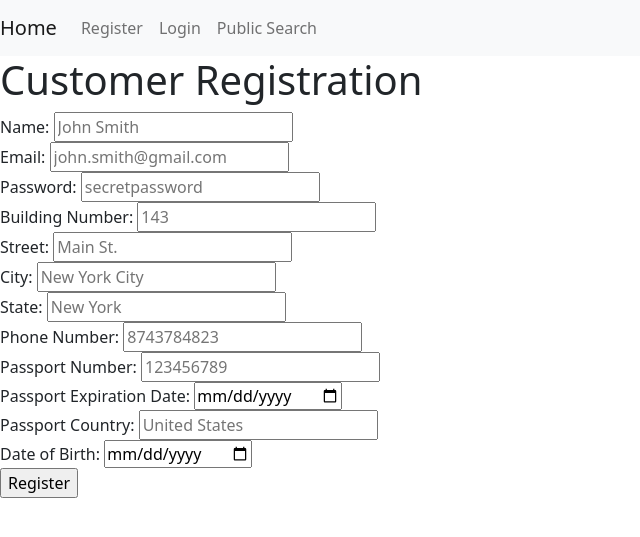
After one commit to wyang737/AirTicketSystem, a Flask app: template templates/registercustomer.html in a window 1280 px wide. The commit adds this page. Shown: the top 537 px of the page, without its empty margins (0-640 px from the left). Run offline with Flask 2, Linux system fonts and the light colour scheme; the template is opened without the code that fills it, so the values that code supplies are empty; some libraries are stand-ins or nearby versions.

Commit message:
new stuff

```diff
--- a/templates/agentbase.html
+++ b/templates/agentbase.html
@@ -31,7 +31,7 @@
 					<a class="nav-link" href="/publicsearch"> View Top Customers </a>
 				</li>
 				<li class="nav-item">
-					<a class="nav-link" href="/publicsearch"> Logout </a>
+					<a class="nav-link" href="/logout"> Logout </a>
 				</li>
 			</ul>
 		</div>
--- a/templates/customerbase.html
+++ b/templates/customerbase.html
@@ -31,7 +31,7 @@
 					<a class="nav-link" href="/publicsearch"> Track my Spending </a>
 				</li>
 				<li class="nav-item">
-					<a class="nav-link" href="/publicsearch"> Logout </a>
+					<a class="nav-link" href="/logout"> Logout </a>
 				</li>
 			</ul>
 		</div>
--- a/templates/login.html
+++ b/templates/login.html
@@ -5,9 +5,11 @@
     <h1>Login</h1>
     <div>
         <form action="" method="post">
-            <input type="text" name="username" placeholder="Username" value = "{{request.form.username}}" required/>
+            <label> Username: </label>
+            <input type="text" name="username" required/>
             <br/>
-            <input type="password" name="password" placeholder="Password" value = "{{request.form.password}}" required/>
+            <label> Password: </label>
+            <input type="password" name="password" required/>
             <br/>
             <input type="submit" value="Login">
         </form>
--- /dev/null
+++ b/templates/registercustomer.html
@@ -0,0 +1,51 @@
+{% extends "base.html" %}
+{% block title %} Customer Registration {% endblock %}
+{% block content %}
+<body>
+    <h1>Customer Registration</h1>
+    <div>
+        <form action="" method="post">
+            <label for="name"> Name: </label>
+            <input type="text" name="name" placeholder="John Smith" required/>
+            <br/>
+            <label for="name"> Email: </label>
+            <input type="text" name="email" placeholder="john.smith@gmail.com" required/>
+            <br/>
+            <label for="name"> Password: </label>
+            <input type="text" name="password" placeholder="secretpassword" required/>
+            <br/>
+            <label for="name"> Building Number: </label>
+            <input type="text" name="buildingNumber" placeholder="143" required/>
+            <br/>
+            <label for="name"> Street: </label>
+            <input type="text" name="street" placeholder="Main St."  required/>
+            <br/>
+            <label for="name"> City: </label>
+            <input type="text" name="city" placeholder="New York City" required/>
+            <br/>
+            <label for="name"> State: </label>
+            <input type="text" name="state" placeholder="New York"  required/>
+            <br/>
+            <label for="name"> Phone Number: </label>
+            <input type="text" name="phoneNumber" placeholder="8743784823" required/>
+            <br/>
+            <label for="name"> Passport Number: </label>
+            <input type="text" name="passportNumber" placeholder="123456789" required/>
+            <br/>
+            <label for="name"> Passport Expiration Date: </label>
+            <input type="date" name="expDate" required/>
+            <br/>
+            <label for="name"> Passport Country: </label>
+            <input type="text" name="passportCountry" placeholder="United States" required/>
+            <br/>
+            <label> Date of Birth: </label>
+            <input type="date" name="dateOfBirth" required>
+            <br/>
+            <input type="submit" value="Register">
+        </form>
+    </div>
+    {% if error %}
+        {{ error }}
+    {% endif %}
+</body>
+{% endblock %}
--- a/templates/staffbase.html
+++ b/templates/staffbase.html
@@ -43,7 +43,7 @@
 					<a class="nav-link" href="/publicsearch"> View Top Destinations</a>
 				</li>
 				<li class="nav-item">
-					<a class="nav-link" href="/publicsearch"> Logout </a>
+					<a class="nav-link" href="/logout"> Logout </a>
 				</li>
 			</ul>
 		</div>
```
Also changed, not shown: templates/register.html (+2 -6 lines), templates/registeragent.html (added, +24 -0 lines), templates/registerstaff.html (added, +33 -0 lines).
